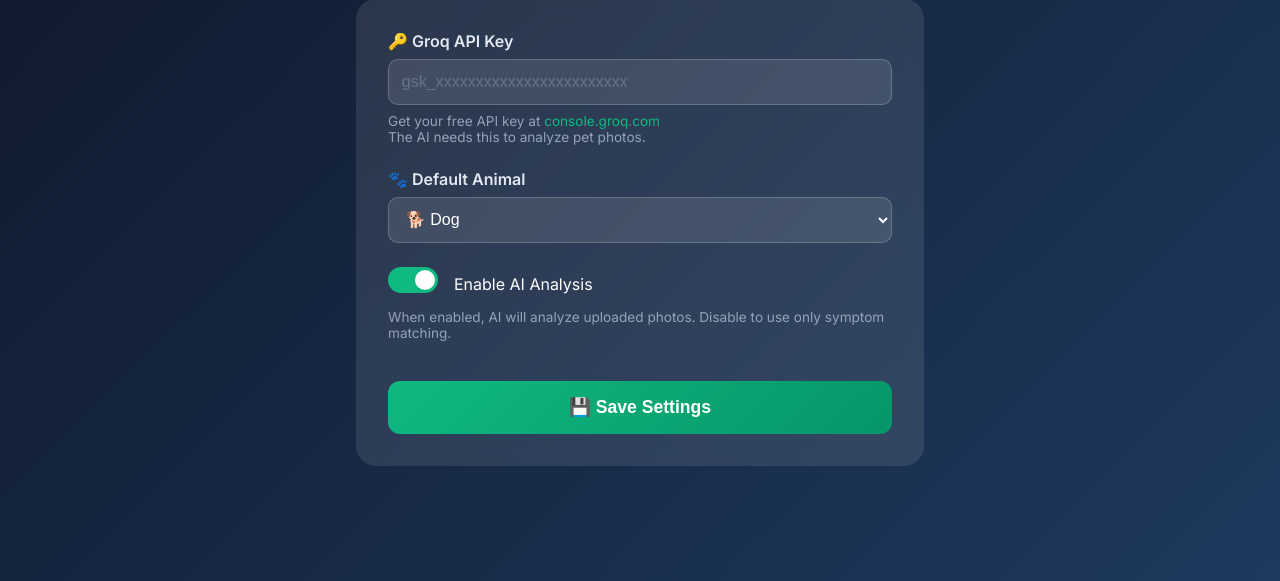
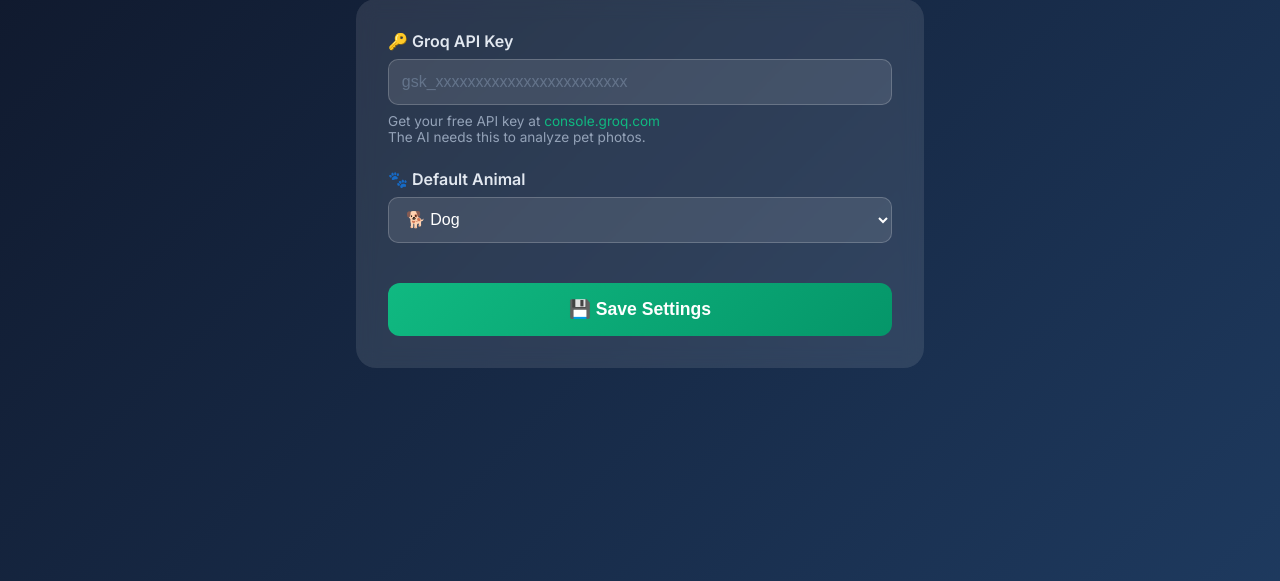
Before and after one commit to Liberty-Emporium/alexander-ai-petvet, a Flask app: page /settings in a window 1280 px wide. Shown: the part 189-770 px from the top of the page. Run offline with Flask 3, Linux system fonts and the light colour scheme.

Commit message:
Remove AI toggle - AI is always on when API key is configured

```diff
--- a/app.py
+++ b/app.py
@@ -441,8 +441,7 @@
         # Update settings
         new_settings = {
             'groq_api_key': request.form.get('groq_api_key', ''),
-            'default_animal': request.form.get('default_animal', 'dog'),
-            'ai_enabled': request.form.get('ai_enabled', 'true') == 'true'
+            'default_animal': request.form.get('default_animal', 'dog')
         }
 
         # Mask the API key for display (show only first 8 chars)
--- a/templates/settings.html
+++ b/templates/settings.html
@@ -95,17 +95,6 @@
                     </select>
                 </div>
 
-                <div class="form-group">
-                    <div class="toggle-group">
-                        <label class="toggle">
-                            <input type="checkbox" name="ai_enabled" value="true" {% if settings.ai_enabled != False %}checked{% endif %}>
-                            <span class="toggle-slider"></span>
-                        </label>
-                        <span>Enable AI Analysis</span>
-                    </div>
-                    <p class="help-text">When enabled, AI will analyze uploaded photos. Disable to use only symptom matching.</p>
-                </div>
-
                 <button type="submit" class="btn-save">💾 Save Settings</button>
             </form>
         </div>
```
